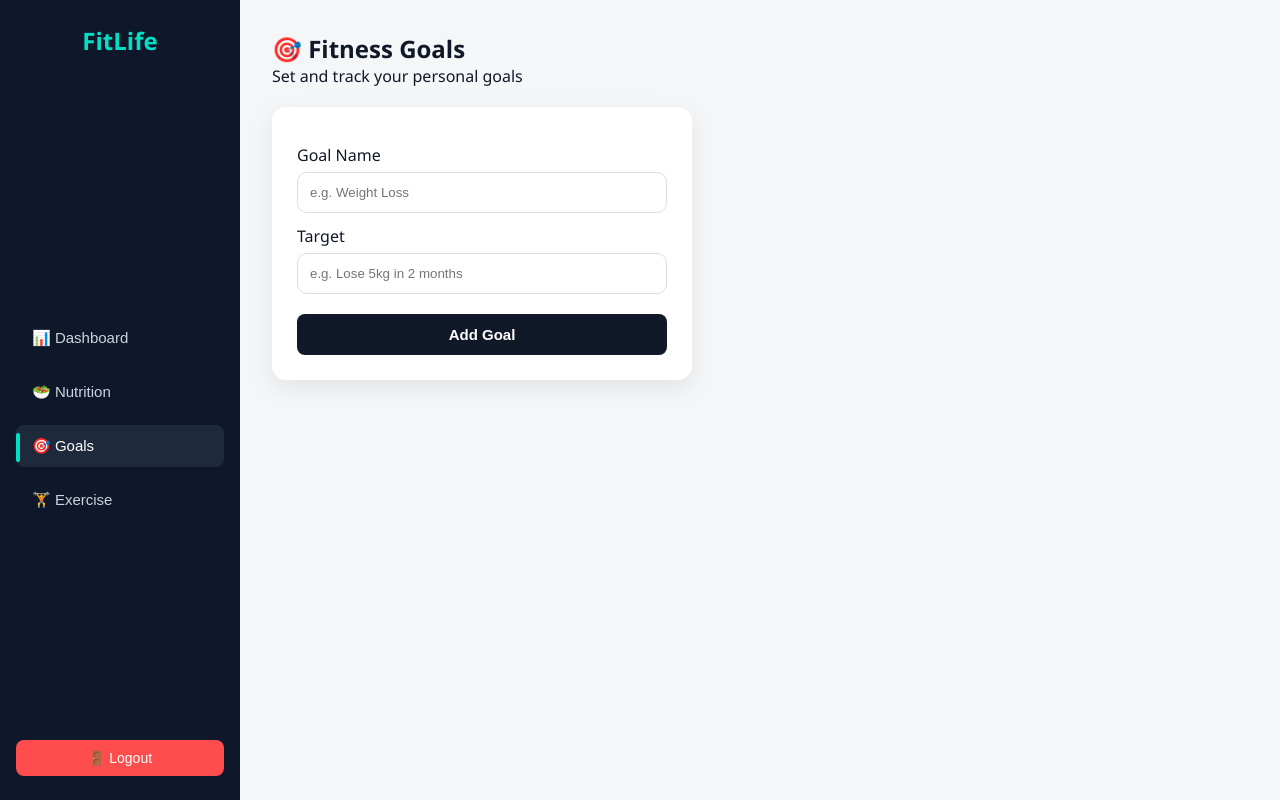
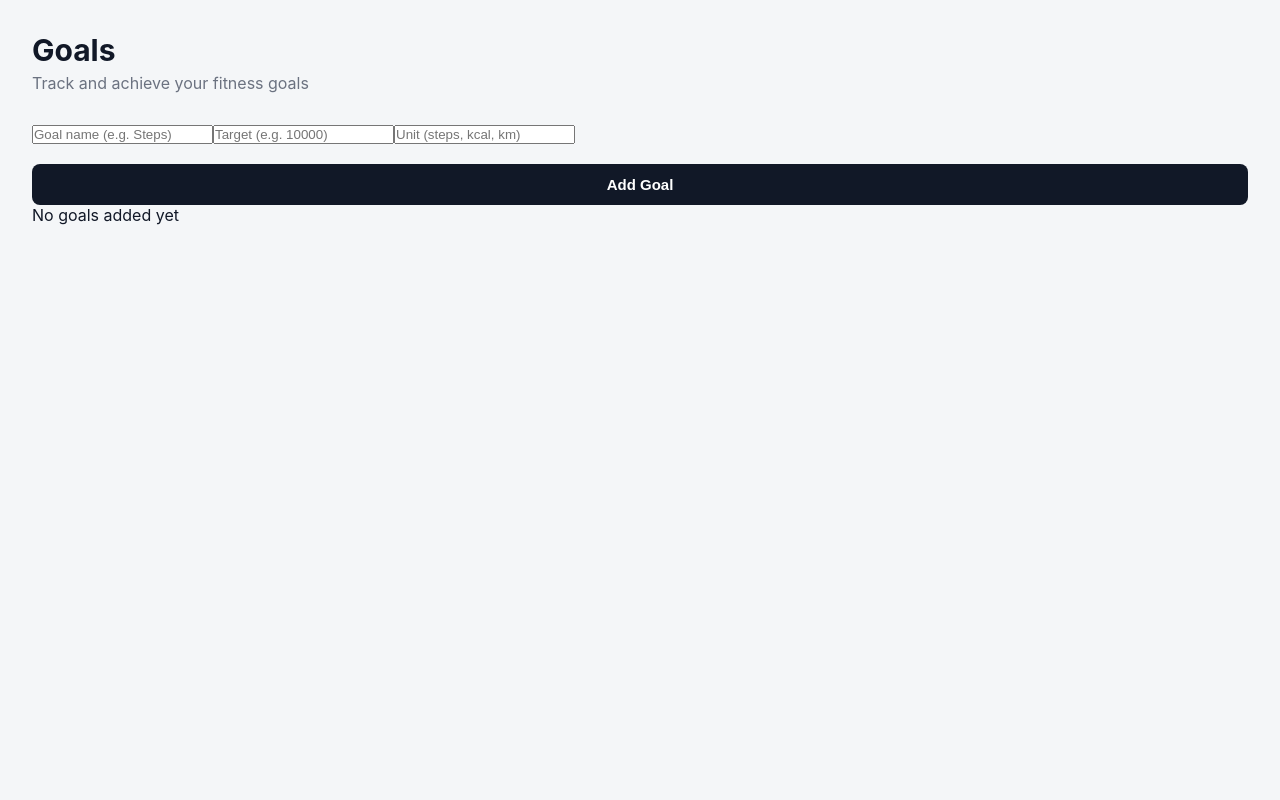
Before and after one commit to Bhuviofficial/Fitness-Frontend, a React (Vite) app: page /goals in a window 1280 px wide. Built offline with nearby package versions, Linux system fonts and the light colour scheme; sample sign-in values are in the browser's storage.

Commit message:
inputs added

```diff
--- a/src/pages/Exercise.jsx
+++ b/src/pages/Exercise.jsx
@@ -1,46 +1,66 @@
 import { useState } from "react";
-import Layout from "../components/Layout";
 
 const Exercise = () => {
-  const [exercise, setExercise] = useState("");
+  const [exercises, setExercises] = useState([]);
+
+  const [name, setName] = useState("");
   const [duration, setDuration] = useState("");
 
-  const handleAddExercise = (e) => {
-    e.preventDefault();
-    alert("Exercise Added (connect backend next)");
-    setExercise("");
+  const addExercise = () => {
+    if (!name || !duration) return;
+
+    const newExercise = {
+      id: Date.now(),
+      name,
+      duration
+    };
+
+    setExercises([...exercises, newExercise]);
+
+    setName("");
     setDuration("");
   };
 
   return (
-    <Layout>
-      <section className="page-header">
-        <h2>🏋️ Exercise Tracker</h2>
-        <p>Log your daily workouts</p>
-      </section>
+    <div className="goals-page">
+      <div className="goals-header">
+        <h2>Exercise</h2>
+        <p>Log your workouts</p>
+      </div>
 
-      <form className="card-form" onSubmit={handleAddExercise}>
-        <label>Exercise Name</label>
+      {/* ADD EXERCISE */}
+      <div className="goal-form">
         <input
           type="text"
-          placeholder="e.g. Running"
-          value={exercise}
-          onChange={(e) => setExercise(e.target.value)}
-          required
+          placeholder="Exercise name (Running, Yoga)"
+          value={name}
+          onChange={(e) => setName(e.target.value)}
         />
 
-        <label>Duration (minutes)</label>
         <input
           type="number"
-          placeholder="30"
+          placeholder="Duration (minutes)"
           value={duration}
           onChange={(e) => setDuration(e.target.value)}
-          required
         />
 
-        <button className="primary-btn">Add Exercise</button>
-      </form>
-    </Layout>
+        <button className="primary-btn" onClick={addExercise}>
+          Add Exercise
+        </button>
+      </div>
+
+      {/* EXERCISE LIST */}
+      <div className="goals-grid">
+        {exercises.length === 0 && <p>No exercises logged yet</p>}
+
+        {exercises.map((ex) => (
+          <div className="goal-card" key={ex.id}>
+            <h4>{ex.name}</h4>
+            <div className="goal-value">{ex.duration} minutes</div>
+          </div>
+        ))}
+      </div>
+    </div>
   );
 };
 
--- a/src/pages/Goals.jsx
+++ b/src/pages/Goals.jsx
@@ -1,46 +1,93 @@
 import { useState } from "react";
-import Layout from "../components/Layout";
 
 const Goals = () => {
-  const [goal, setGoal] = useState("");
+  const [goals, setGoals] = useState([]);
+
+  const [name, setName] = useState("");
   const [target, setTarget] = useState("");
+  const [unit, setUnit] = useState("");
 
-  const handleAddGoal = (e) => {
-    e.preventDefault();
-    alert("Goal Added (connect backend next)");
-    setGoal("");
+  const addGoal = () => {
+    if (!name || !target || !unit) return;
+
+    const newGoal = {
+      id: Date.now(),
+      name,
+      target,
+      unit,
+      progress: 0
+    };
+
+    setGoals([...goals, newGoal]);
+
+    // clear inputs
+    setName("");
     setTarget("");
+    setUnit("");
   };
 
   return (
-    <Layout>
-      <section className="page-header">
-        <h2>🎯 Fitness Goals</h2>
-        <p>Set and track your personal goals</p>
-      </section>
+    <div className="goals-page">
+      <div className="goals-header">
+        <h2>Goals</h2>
+        <p>Track and achieve your fitness goals</p>
+      </div>
 
-      <form className="card-form" onSubmit={handleAddGoal}>
-        <label>Goal Name</label>
+      {/* ADD GOAL FORM */}
+      <div className="goal-form">
         <input
           type="text"
-          placeholder="e.g. Weight Loss"
-          value={goal}
-          onChange={(e) => setGoal(e.target.value)}
-          required
+          placeholder="Goal name (e.g. Steps)"
+          value={name}
+          onChange={(e) => setName(e.target.value)}
         />
 
-        <label>Target</label>
+        <input
+          type="number"
+          placeholder="Target (e.g. 10000)"
+          value={target}
+          onChange={(e) => setTarget(e.target.value)}
+        />
+
         <input
           type="text"
-          placeholder="e.g. Lose 5kg in 2 months"
-          value={target}
-          onChange={(e) => setTarget(e.target.value)}
-          required
+          placeholder="Unit (steps, kcal, km)"
+          value={unit}
+          onChange={(e) => setUnit(e.target.value)}
         />
 
-        <button className="primary-btn">Add Goal</button>
-      </form>
-    </Layout>
+        <button className="primary-btn" onClick={addGoal}>
+          Add Goal
+        </button>
+      </div>
+
+      {/* GOALS LIST */}
+      <div className="goals-grid">
+        {goals.length === 0 && <p>No goals added yet</p>}
+
+        {goals.map((goal) => (
+          <div className="goal-card" key={goal.id}>
+            <h4>{goal.name}</h4>
+            <div className="goal-value">
+              {goal.progress} / {goal.target} {goal.unit}
+            </div>
+
+            <div className="progress-bar">
+              <div
+                className="progress-fill"
+                style={{
+                  width: `${(goal.progress / goal.target) * 100}%`
+                }}
+              />
+            </div>
+
+            <p className="goal-progress">
+              Progress: {goal.progress} {goal.unit}
+            </p>
+          </div>
+        ))}
+      </div>
+    </div>
   );
 };
 
```
